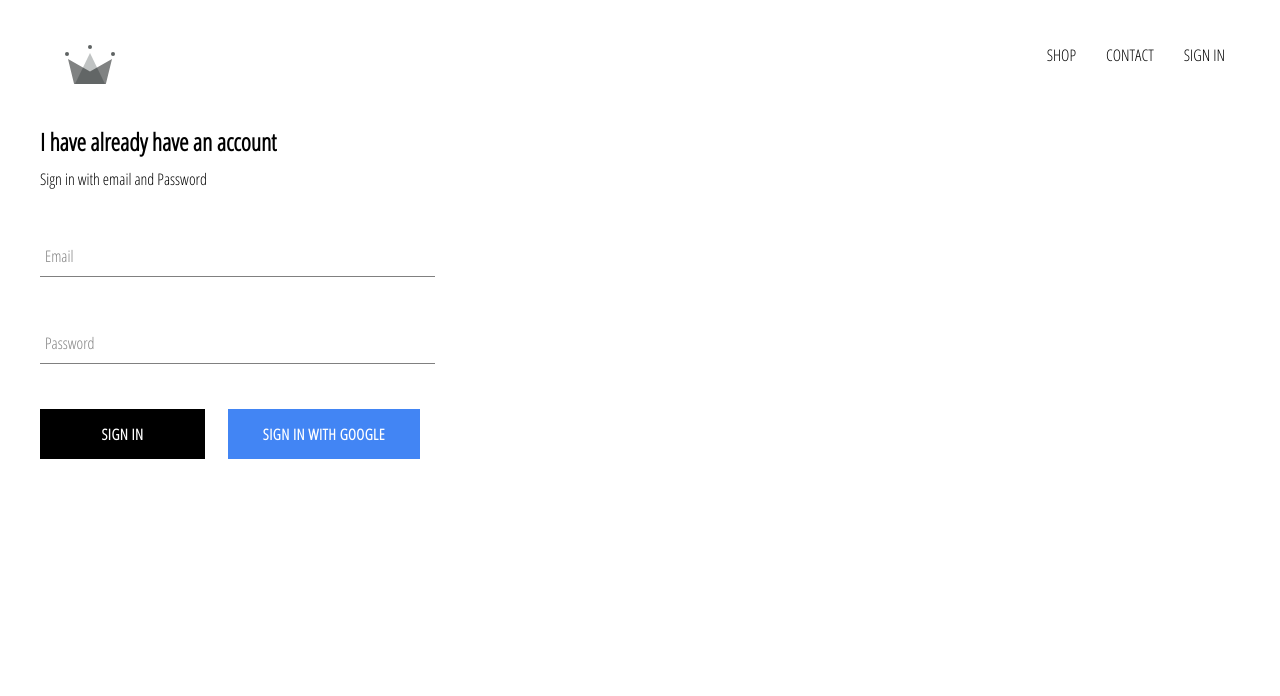
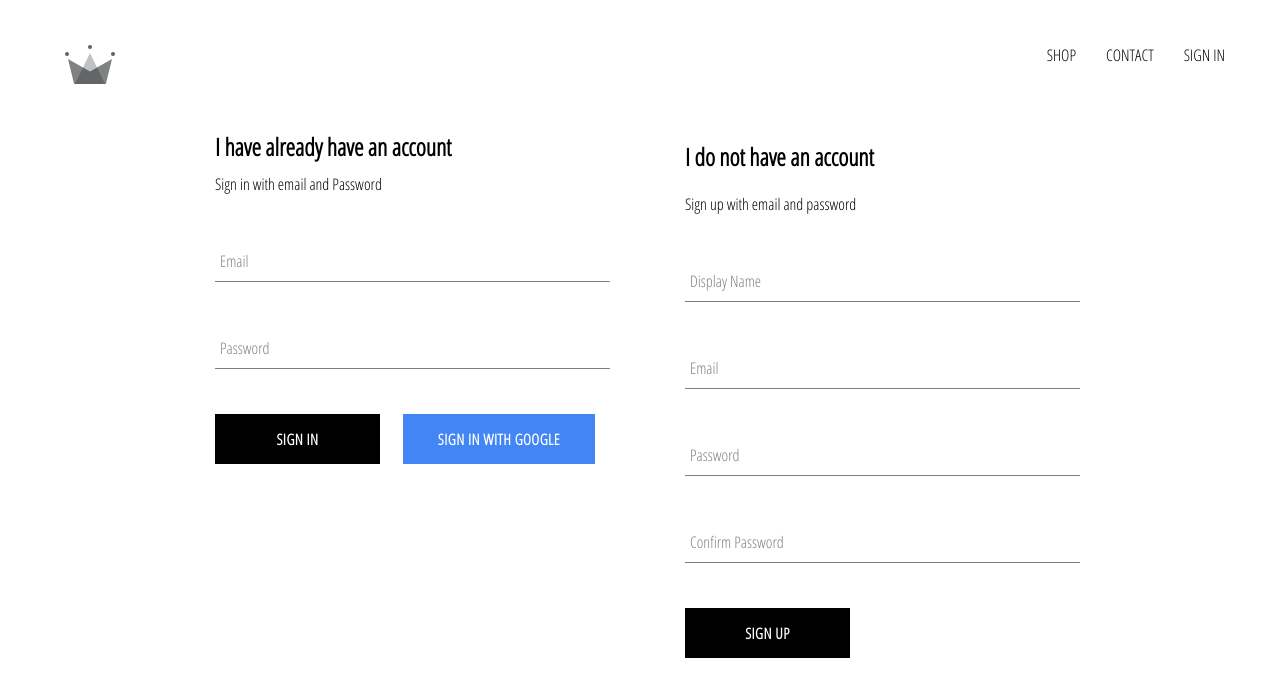
Before and after one commit to ceno2017/aNewBeginning, a React (Create React App) app: page /signin in a window 1280 px wide. Shown: the top 696 px of the page. Built offline with nearby package versions, Linux system fonts and the light colour scheme; no server answers.

Commit message:
Added firebase create user functionality

```diff
--- a/package.json
+++ b/package.json
@@ -6,7 +6,7 @@
     "@testing-library/jest-dom": "^5.12.0",
     "@testing-library/react": "^11.2.7",
     "@testing-library/user-event": "^12.8.3",
-    "firebase": "^8.6.3",
+    "firebase": "^8.6.8",
     "node-sass": "^6.0.0",
     "react": "^17.0.2",
     "react-dom": "^17.0.2",
--- a/src/App.js
+++ b/src/App.js
@@ -4,7 +4,7 @@
 import HomePage from './pages/homepage.component';
 import ShopPage from './pages/shop/shop.component';
 import signInSignUpPage from './pages/sign-in-signup/sign-in-signup.component';
-import {auth} from './firebase/firebase.utils';
+import {auth,createUserProfileDocument} from './firebase/firebase.utils';
 import Header from './components/header/header.component';
 
 
@@ -19,9 +19,22 @@
 
   unsubscribeFromAuth = null;
   componentDidMount(){
-  this.unsubscribeFromAuth =  auth.onAuthStateChanged(user=>{
-      this.setState({currentUser: user});
-      console.log(user);
+  this.unsubscribeFromAuth =   auth.onAuthStateChanged(async user=>{
+    if(user){
+      const userRef = await createUserProfileDocument(user);
+      userRef.onSnapshot(snapShot=>{
+      this.setState({
+        currentUser: {
+          id: snapShot.id,
+          ...snapShot.data()
+        }
+      },()=>{
+        console.log(this.state);
+      });
+      });
+
+    }
+     this.setState({currentUser: user});
   });
   }
 
--- a/src/components/custom-button/custom-button.component.jsx
+++ b/src/components/custom-button/custom-button.component.jsx
@@ -3,7 +3,7 @@
 import './custom-button.styles.scss';
 
 const CustomButton = ({children, isGoogleSignIn, ...otherProps})=>(
-<button className={`${isGoogleSignIn? 'google-sign-in':''} custom-button`}  {...otherProps}>
+   <button className={`${isGoogleSignIn ? 'google-sign-in':''} custom-button`}  {...otherProps}>
         {children}
     </button>
 )
--- a/src/components/custom-button/custom-button.styles.scss
+++ b/src/components/custom-button/custom-button.styles.scss
@@ -25,7 +25,7 @@
     color: white;
 
     &:hover {
-      background-color: #357ae8;
+      background-color: #35e88e;
       border: none;
     }
   }
--- /dev/null
+++ b/src/components/sign-up/sign-up.component.jsx
@@ -0,0 +1,101 @@
+import React from "react";
+
+import FormInput from "../../components/form-input/form-input.component";
+import CustomButton from "../../components/custom-button/custom-button.component";
+
+import {auth, createUserProfileDocument} from "../../firebase/firebase.utils";
+
+import "./sign-up.styles.scss";
+
+class Signup extends React.Component{
+    constructor(){
+        super();
+        this.state = {
+            displayName: '',
+            email: '',
+            password: '',
+            confirmPassword: ''
+        }
+    }
+    handleSubmit = async event =>
+    {
+        event.preventDefault();
+        const {displayName, email, password, confirmPassword} = this.state;
+
+            if(password!==confirmPassword)
+            {
+              alert("Password mismatch exists in your submission");
+              return;
+            }
+       try
+       {
+          const {user} = await auth.createUserWithEmailAndPassword(email, password);
+          await  createUserProfileDocument(user, {displayName});
+          this.setState({
+            displayName: '',
+            email: '',
+            password: '',
+            confirmPassword: ''
+          });
+       }catch(error)
+       {
+           console.log("error in saving your data..",`error message: ${error.message} error code: ${error.code}`);
+       }
+
+    }
+
+    handleChange = event=>{
+        const{ name, value } = event.target;
+        this.setState({[name]: value});
+    }
+
+
+
+    render(){
+        const {displayName,email,password,confirmPassword} = this.state;
+        return(
+            <div className="sign-up">
+            <h2>I do not have an account</h2>
+            <span>Sign up with email and password</span>
+            <form className="sign-up-form" onSubmit={this.handleSubmit}>
+              <FormInput
+                type='text'
+                name='displayName'
+                value={displayName}
+                onChange={this.handleChange}
+                label='Display Name'
+                required
+              />
+              <FormInput
+                type='email'
+                name='email'
+                value={email}
+                onChange={this.handleChange}
+                label='Email'
+                required
+               />
+               <FormInput
+                type='password'
+                name='password'
+                value={password}
+                onChange={this.handleChange}
+                label='Password'
+                required
+               />
+               <FormInput
+                type='password'
+                name='confirmPassword'
+                value={confirmPassword}
+                onChange={this.handleChange}
+                label='Confirm Password'
+                required
+               />
+               <CustomButton type="submit">SIGN UP</CustomButton>
+            </form>
+         </div>
+        );
+
+    }
+}
+
+export default Signup;
--- /dev/null
+++ b/src/components/sign-up/sign-up.styles.scss
@@ -0,0 +1,9 @@
+.sign-up{
+    display: flex;
+    flex-direction: column;
+    width: 380px;
+
+    .title{
+     margin: 10px 0;
+    }
+}
--- a/src/firebase/firebase.utils.js
+++ b/src/firebase/firebase.utils.js
@@ -12,6 +12,30 @@
   measurementId: "G-HMCDQMWZBY"
 };
 
+export const createUserProfileDocument = async (userAuth, additionalData)=>{
+  if(!userAuth) return;
+  const userRef = firestore.doc(`users/${userAuth.uid}`);
+  const snapshot = await userRef.get();
+
+  if(!snapshot.exists){
+    const {displayName,email} = userAuth;
+    const createdAt = new Date();
+
+    try{
+      await userRef.set({
+        displayName,
+        email,
+        createdAt,
+        ...additionalData
+      })
+    }catch(error){
+     console.log('error creating user', error.message);
+    }
+  }
+   return userRef;
+}
+
+
 firebase.initializeApp(config);
 
 export const auth = firebase.auth();
--- a/src/pages/sign-in-signup/sign-in-signup.component.jsx
+++ b/src/pages/sign-in-signup/sign-in-signup.component.jsx
@@ -1,11 +1,15 @@
 import React from 'react';
 import SignIn from '../../components/sign-in/sign-in-component';
+import Signup from '../../components/sign-up/sign-up.component';
 
 
 import './sign-in-signup.styles.scss';
 
 const signInSignUpPage = ()=>(
-    <div className="sign-in-signup"><SignIn /></div>
+    <div className="sign-in-signup">
+        <SignIn />
+        <Signup />
+    </div>
 )
 
 export default signInSignUpPage;
--- a/src/pages/sign-in-signup/sign-in-signup.styles.scss
+++ b/src/pages/sign-in-signup/sign-in-signup.styles.scss
@@ -0,0 +1,6 @@
+.sign-in-signup{
+    display: flex;
+    justify-content: space-between;
+    width: 850px;
+    margin: 30px auto;
+}
```
Also changed, not shown: 1 other file (tests, documents, lock files or other folders).
